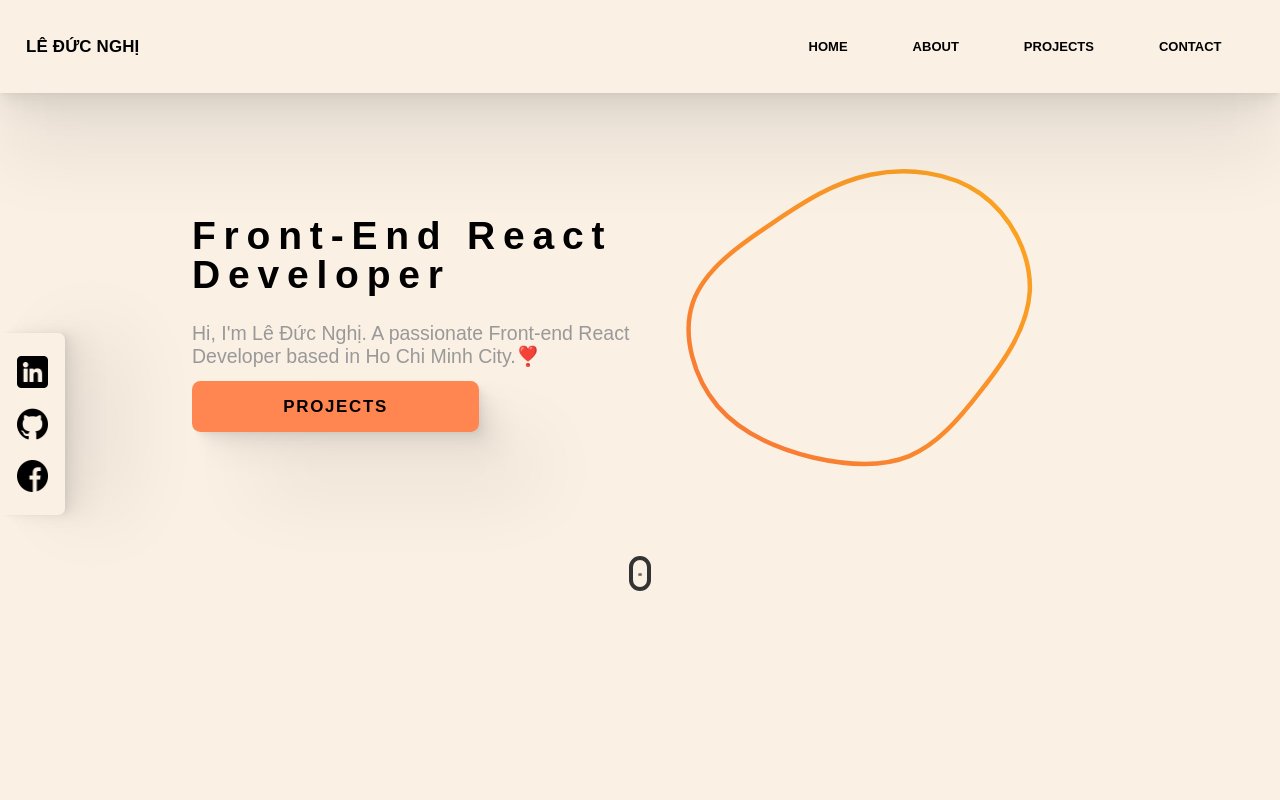
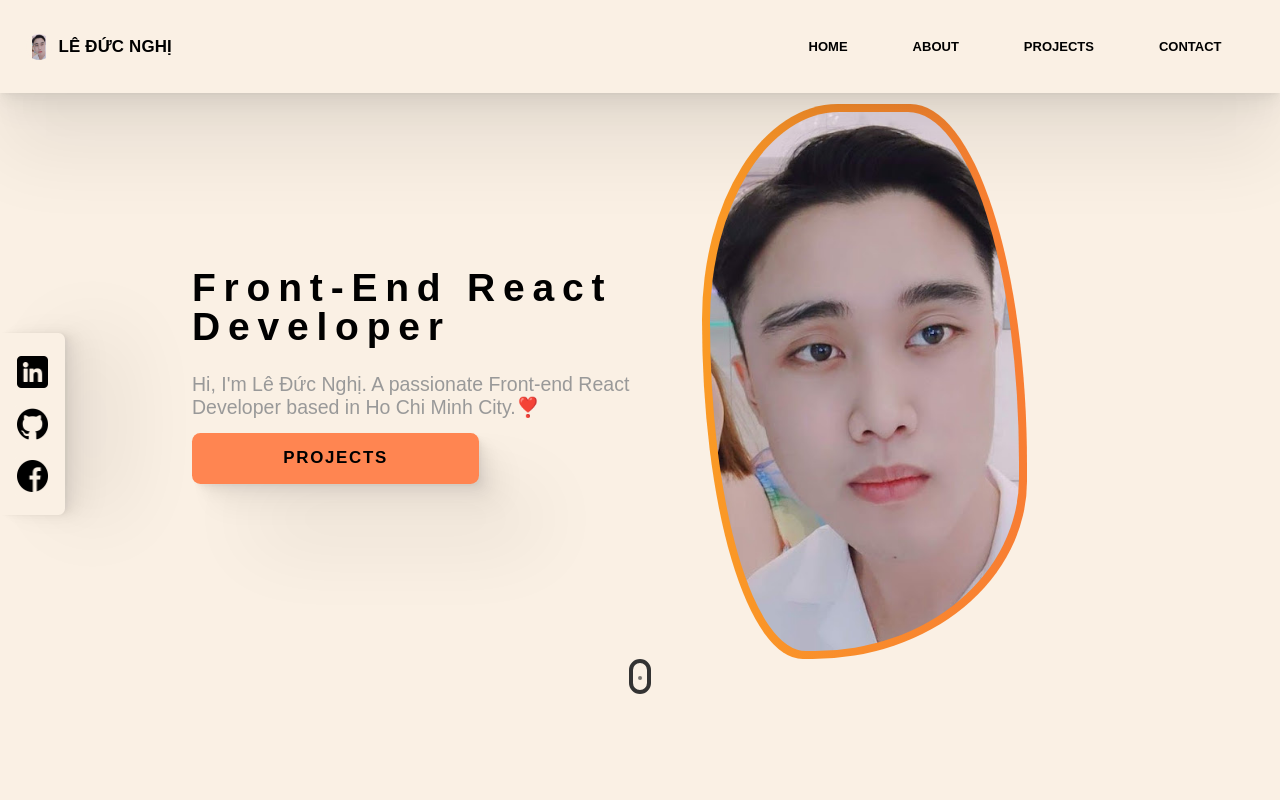
Before and after one commit to LeDucNghi/portfolio, a React (Vite) app: page / in a window 1280 px wide. Shown: the top 800 px of the page. Built offline with nearby package versions, Linux system fonts and the light colour scheme.

Commit message:
update responsive

```diff
--- a/src/components/Banner/Banner.scss
+++ b/src/components/Banner/Banner.scss
@@ -73,14 +73,54 @@
         background: transparent;
 
         display: flex;
+        justify-content: space-between;
 
-        .banner_avt {
+        .hero {
             position: relative;
+
+            display: flex;
+            align-items: center;
+            justify-content: center;
 
             width: 50%;
             height: 100%;
 
             background: transparent;
+
+            .avatar {
+                display: flex;
+                justify-content: center;
+                align-items: center;
+                background-image: linear-gradient(to right, #fa9a25, #f87d33);
+                animation: bubble-effect 4s linear infinite;
+                padding: 0.5rem;
+
+                width: 25em;
+                height: 100%;
+
+                img {
+                    width: 100%;
+                    height: 100%;
+                    object-fit: cover;
+                    animation: bubble-effect 4s linear infinite;
+                }
+
+                @keyframes bubble-effect {
+                    0%,
+                    100% {
+                        border-radius: 43% 37% 68% 32% / 40% 67% 33% 63%;
+                    }
+
+                    30% {
+                        border-radius: 28% 92% 70% 30% / 78% 30% 70% 22%;
+                    }
+
+                    60% {
+                        border-radius: 87% 13% 70% 30% / 26% 67% 33% 74%;
+                    }
+                }
+            }
+        }
 
         img {
             width: 100%;
@@ -187,10 +227,11 @@
         }
     }
 }
-}
 
 @media only screen and (max-width: 600px) {
     .banner_wrapper {
+        font-size: 11px;
+
         .social_button_wrapper {
             display: none;
         }
@@ -216,6 +257,10 @@
                     text-align: center;
                 }
             }
+
+            .hero {
+                display: none;
+            }
         }
 
         .mouse {
@@ -228,3 +273,38 @@
         }
     }
 }
+
+@media only screen and (min-width: 601px) and (max-width: 800px) {
+    .banner_wrapper {
+        font-size: 12px;
+
+        .social_button_wrapper {
+            .social_icon_link {
+                width: 1.5em;
+                height: 1.5em;
+            }
+        }
+
+        .banner_content {
+            .hero {
+                .avatar {
+                    height: 50%;
+                }
+            }
+
+            .banner_text {
+                h1 {
+                    font-size: 2em;
+                }
+
+                p {
+                    font-size: 1em;
+                }
+
+                button {
+                    font-size: 1em;
+                }
+            }
+        }
+    }
+}
--- a/src/components/Banner/Banner.tsx
+++ b/src/components/Banner/Banner.tsx
@@ -34,8 +34,10 @@ export function Banner() {
           <button className="content_items">Projects</button>
         </div>
 
-        <div className="banner_avt">
-          <img className="borders" src={Images.avatarShape} alt="" />
+        <div className="hero">
+          <div className="avatar">
+            <img src={Images.cv} alt="blob" />
+          </div>
         </div>
       </div>
 
--- a/src/components/Contact/Contact.scss
+++ b/src/components/Contact/Contact.scss
@@ -49,3 +49,6 @@
         }
     }
 }
+
+@media only screen and (max-width: 600px) {
+}
--- a/src/components/Footer/Footer.scss
+++ b/src/components/Footer/Footer.scss
@@ -106,3 +106,30 @@ footer {
         }
     }
 }
+
+@media only screen and (max-width: 600px) {
+    footer {
+        font-size: 11px;
+        .main_lower {
+            margin: 1em auto;
+        }
+
+        .main_upper {
+            flex-direction: column;
+
+            .content_row {
+                width: 100%;
+                align-items: center;
+
+                .icons {
+                    padding-right: 0;
+                    justify-content: center;
+
+                    a {
+                        margin: 0 1em;
+                    }
+                }
+            }
+        }
+    }
+}
--- a/src/components/Header/Header.scss
+++ b/src/components/Header/Header.scss
@@ -20,6 +20,20 @@
         0px 60px 80px rgba(0, 0, 0, 0.07);
 
     .header_logo_container {
+        display: flex;
+        align-items: center;
+
+        img {
+            width: 2em;
+            height: 2em;
+
+            border-radius: 50%;
+
+            margin-right: 0.5em;
+
+            object-fit: contain;
+        }
+
         span {
             text-transform: uppercase;
             font-size: 1.3em;
--- a/src/components/Header/Header.tsx
+++ b/src/components/Header/Header.tsx
@@ -1,5 +1,6 @@
 import "./Header.scss";
 
+import { Images } from "../../constants/images";
 import { headerNavLinks } from "../../constants/clusterWidgets";
 
 export function Header() {
@@ -10,6 +11,8 @@ export function Header() {
   return (
     <div className="header_wrapper">
       <div className="header_logo_container">
+        <img src={Images.cv} alt="" />
+
         <span>lê đức nghị</span>
       </div>
 
--- a/src/components/Section/Section.scss
+++ b/src/components/Section/Section.scss
@@ -61,3 +61,9 @@
         }
     }
 }
+
+@media only screen and (max-width: 600px) {
+    .section_wrapper {
+        font-size: 11px;
+    }
+}
--- a/src/constants/images.ts
+++ b/src/constants/images.ts
@@ -1,6 +1,7 @@
 import avatar from "../assets/images/avatar.jpeg";
 import avatarShape from "../assets/images/svg/avatarShape.svg";
 import css from "../assets/images/techs/css.png";
+import cv from "../assets/images/cv.jpg";
 import facebook from "../assets/images/socials/facebook.png";
 import figma from "../assets/images/techs/figma.png";
 import github from "../assets/images/socials/github.png";
@@ -30,6 +31,7 @@ export const Images = {
   avatarShape,
   avatar,
   iconAvatar,
+  cv,
 
   // techs
   sass,
```
Also changed, not shown: src/assets/images/cv.jpg (added). Lines whose indentation alone changed are shown as unchanged.
